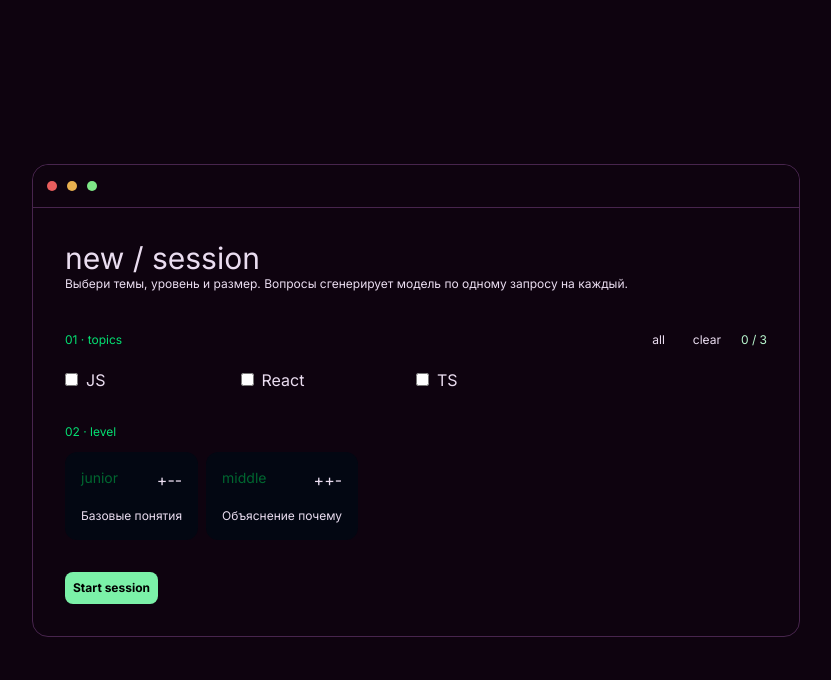
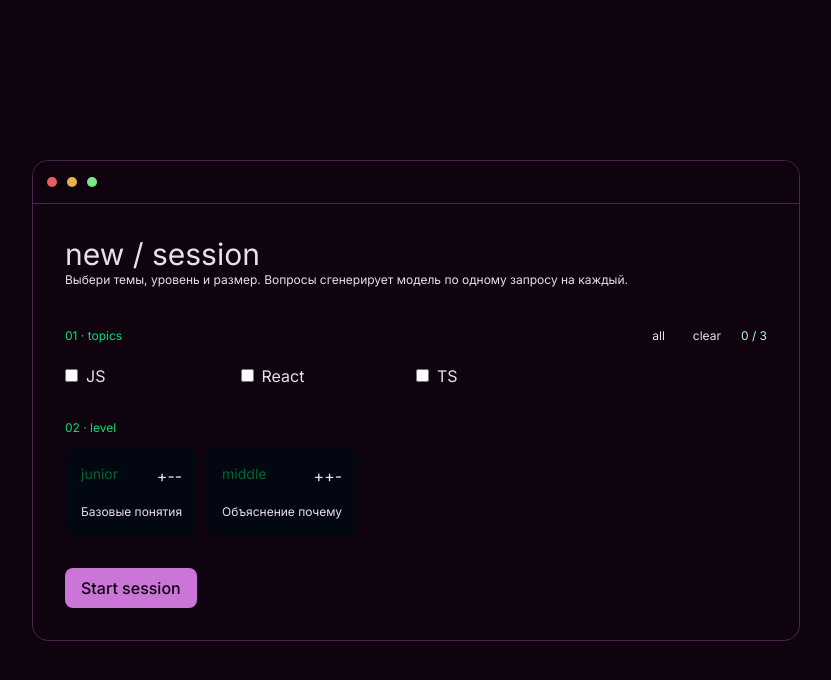
Before and after one commit to Denqi1/retrieve-deck, a Next.js app: page / in a window 1280 px wide. Shown: the top 680 px of the page, without its empty margins (224-1055 px from the left). Built offline with nearby package versions, Linux system fonts and the light colour scheme; a web font is replaced by a local one.

Commit message:
feat: enhance Button component with loading state and variant support; add LoaderSvg component

```diff
--- a/src/shared/ui/button/button.tsx
+++ b/src/shared/ui/button/button.tsx
@@ -1,9 +1,43 @@
 'use client';
 
 import { ButtonProps } from './button.types';
+import { LoaderSvg } from '../loader-svg';
+import { cva } from 'class-variance-authority';
+import { twMerge } from 'tailwind-merge';
+
+const buttonVariants = cva(
+  'inline-flex items-center justify-center font-medium rounded-lg cursor-pointer transition-colors disabled:50',
+  {
+    variants: {
+      variant: {
+        primary:
+          'text-cta-text bg-cta-bg hover:text-cta-text-hover hover:bg-cta-bg-hover',
+        text: 'bg-transparent text-muted hover:text-cta-text-hover',
+      },
+      size: {
+        xs: 'h-6 px-2 text-xs',
+        sm: 'h-8 px-3 text-sm',
+        md: 'h-10 px-4 text-base',
+        lg: 'h-12 px-6 text-lg',
+      },
+    },
+    defaultVariants: {
+      variant: 'primary',
+      size: 'md',
+    },
+  },
+);
 
 export const Button = (props: ButtonProps) => {
-  const { text, onClick, isDisabled, className } = props;
+  const {
+    text,
+    onClick,
+    isDisabled,
+    className,
+    variant = 'primary',
+    size = 'md',
+    isLoading = false,
+  } = props;
 
   const handleClick = () => {
     onClick?.();
@@ -12,10 +46,11 @@ export const Button = (props: ButtonProps) => {
   return (
     <button
       onClick={handleClick}
-      className={`cursor-pointer bg-green-300 rounded-lg text-xs p-2 text-black hover:bg-green-200 transition font-bold ${className}`}
-      disabled={isDisabled}
+      className={twMerge(buttonVariants({ variant, size }), className)}
+      disabled={isDisabled || isLoading}
     >
-      {text}
+      <span className={isLoading ? `mr-3` : ``}>{text}</span>
+      {isLoading && <LoaderSvg />}
     </button>
   );
 };
--- a/src/shared/ui/button/button.types.ts
+++ b/src/shared/ui/button/button.types.ts
@@ -3,4 +3,7 @@ export interface ButtonProps {
   onClick?: () => void;
   isDisabled?: boolean;
   className?: string;
+  isLoading?: boolean;
+  size?: 'lg' | 'md' | 'sm' | 'xs';
+  variant?: 'primary' | 'text';
 }
--- /dev/null
+++ b/src/shared/ui/loader-svg/index.ts
@@ -0,0 +1 @@
+export { LoaderSvg } from './loader-svg';
--- /dev/null
+++ b/src/shared/ui/loader-svg/loader-svg.tsx
@@ -0,0 +1,19 @@
+export const LoaderSvg = () => {
+  return (
+    <svg className=" size-5 animate-spin" viewBox="0 0 24 24" fill="none">
+      <circle
+        className="opacity-25"
+        cx="12"
+        cy="12"
+        r="10"
+        stroke="currentColor"
+        strokeWidth="4"
+      />
+      <path
+        className="opacity-75"
+        fill="currentColor"
+        d="M4 12a8 8 0 018-8V0C5.373 0 0 5.373 0 12h4zm2 5.291A7.962 7.962 0 014 12H0c0 3.042 1.135 5.824 3 7.938l3-2.647z"
+      />
+    </svg>
+  );
+};
```
